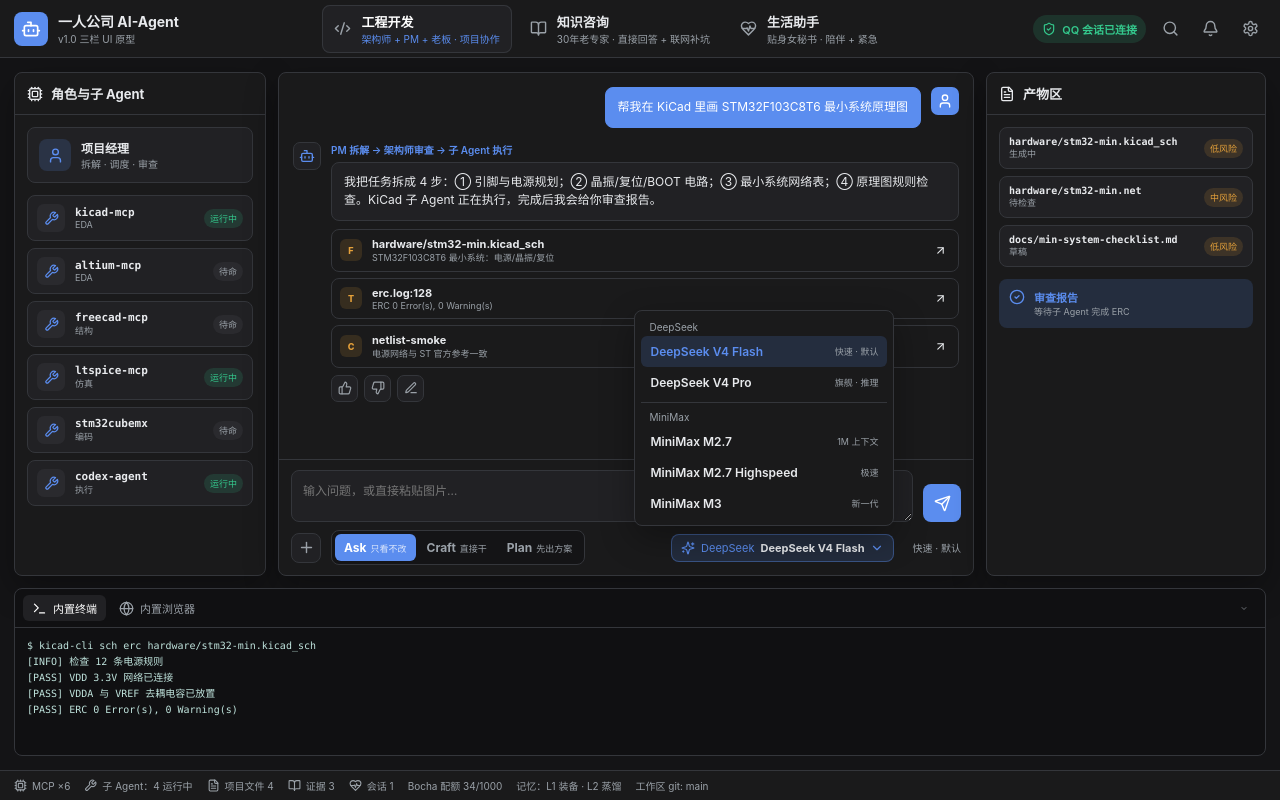
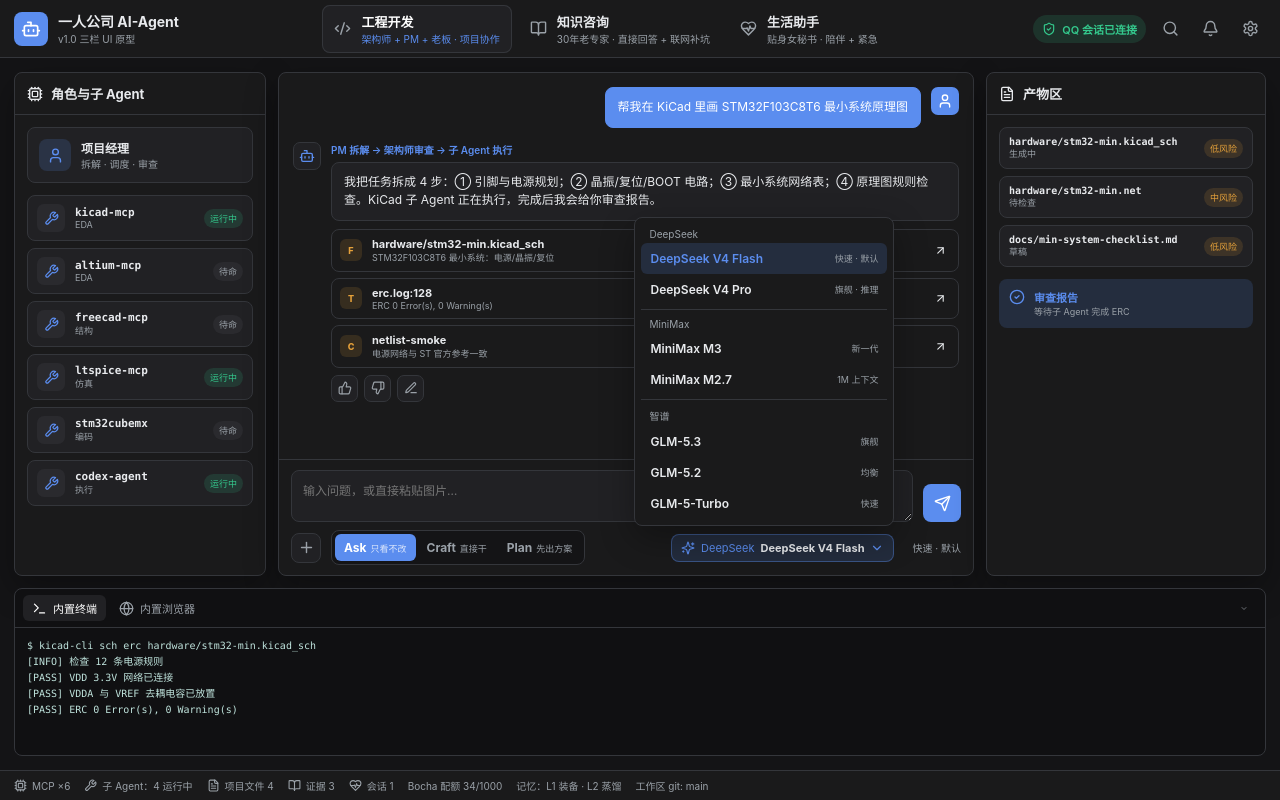
Before and after one commit to chuangxiaohui-cloud/ai-butler-v01, a React (Vite) app in the folder ui/prototype/: page / in a window 1280 px wide. Both pictures are taken after a click on the button "切换模型". Built offline with nearby package versions, Linux system fonts and the light colour scheme.

Commit message:
feat: add Zhipu GLM models to switcher

```diff
--- a/ui/prototype/src/App.tsx
+++ b/ui/prototype/src/App.tsx
@@ -65,9 +65,11 @@
 const MODELS = [
   { id: 'deepseek-v4-flash', provider: 'DeepSeek', label: 'DeepSeek V4 Flash', note: '快速 · 默认' },
   { id: 'deepseek-v4-pro', provider: 'DeepSeek', label: 'DeepSeek V4 Pro', note: '旗舰 · 推理' },
+  { id: 'MiniMax-M3', provider: 'MiniMax', label: 'MiniMax M3', note: '新一代' },
   { id: 'MiniMax-M2.7', provider: 'MiniMax', label: 'MiniMax M2.7', note: '1M 上下文' },
-  { id: 'MiniMax-M2.7-highspeed', provider: 'MiniMax', label: 'MiniMax M2.7 Highspeed', note: '极速' },
-  { id: 'MiniMax-M3', provider: 'MiniMax', label: 'MiniMax M3', note: '新一代' },
+  { id: 'glm-5.3', provider: '智谱', label: 'GLM-5.3', note: '旗舰' },
+  { id: 'glm-5.2', provider: '智谱', label: 'GLM-5.2', note: '均衡' },
+  { id: 'glm-5-turbo', provider: '智谱', label: 'GLM-5-Turbo', note: '快速' },
 ] as const;
 
 const INITIAL_MESSAGES: Record<TabKey, Message[]> = {
@@ -704,7 +706,7 @@
           </button>
           {modelOpen && (
             <div className="model-popover">
-              {['DeepSeek', 'MiniMax'].map((provider) => (
+              {['DeepSeek', 'MiniMax', '智谱'].map((provider) => (
                 <div className="model-group" key={provider}>
                   <div className="model-group-name">{provider}</div>
                   {MODELS.filter((item) => item.provider === provider).map((item) => (
```
Also changed, not shown: 4 other files (tests, documents, lock files or other folders).
